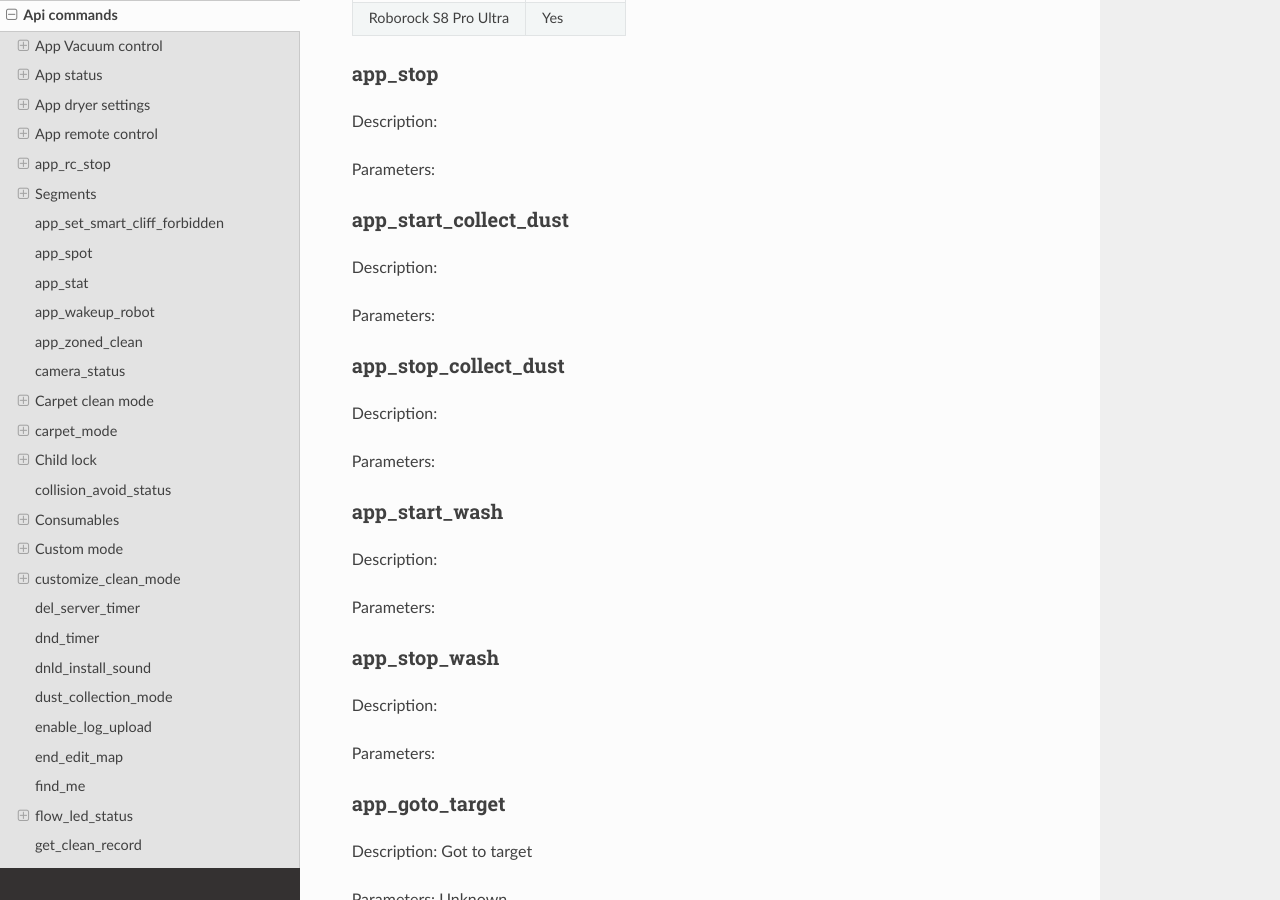
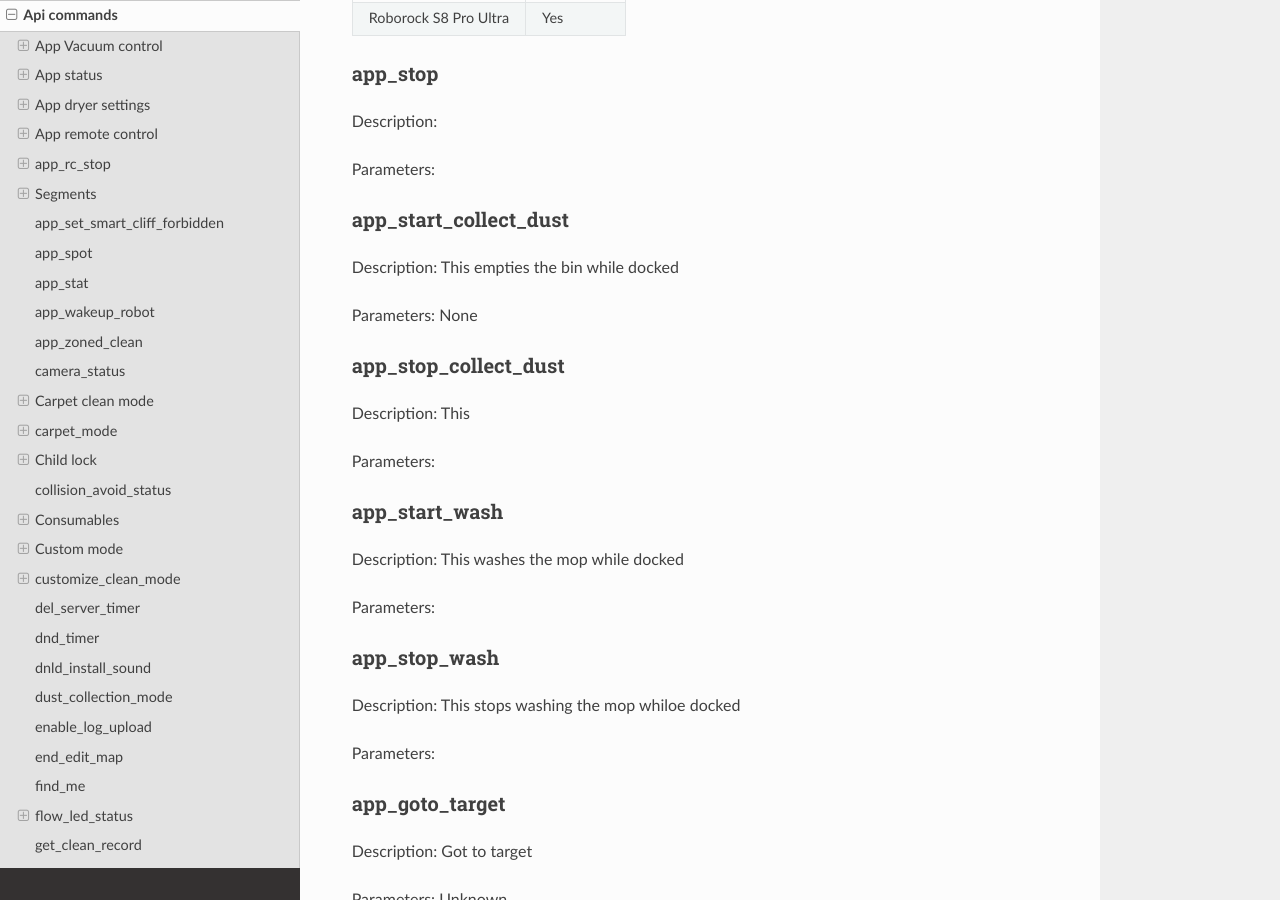
Before and after one commit to humbertogontijo/python-roborock, a Sphinx documentation site: the page built from docs/source/api_commands.rst, in a window 1280 px wide and 900 px high, scrolled down 707 px. Built offline with Sphinx 7.4.7 and the Read the Docs theme 2.0.0, drawn with Linux system fonts in a browser that asks for light colours; some of the changed text lies outside the part shown.

Commit message:
Grouping of commands - might be a cause for concern

````diff
--- a/docs/source/api_commands.rst
+++ b/docs/source/api_commands.rst
@@ -40,21 +40,21 @@ Parameters:
 app_start_collect_dust
 ~~~~~~~~~~~~~~~~~~~~~~
 
-Description:
-
-Parameters:
+Description: This empties the bin while docked
+
+Parameters: None
 
 app_stop_collect_dust
 ~~~~~~~~~~~~~~~~~~~~~~
 
-Description:
+Description: This
 
 Parameters:
 
 app_start_wash
 ~~~~~~~~~~~~~~
 
-Description:
+Description: This washes the mop while docked
 
 Parameters:
 
@@ -62,7 +62,7 @@ Parameters:
 app_stop_wash
 ~~~~~~~~~~~~~
 
-Description:
+Description: This stops washing the mop whiloe docked
 
 Parameters:
 
@@ -945,7 +945,7 @@ Roborock S8 Pro Ultra   Yes
 ======================  =========
 
 get_map_v1
-----------
+~~~~~~~~~~
 
 Description: Returns the map
 
@@ -1397,9 +1397,11 @@ Returns:
 
     volume: The volume of the sound played by the vacuum
 
-```
-70
-```
+Example::
+
+    72
+
+
 
 ======================  =========
 Vacuum Model            Supported
@@ -1414,11 +1416,10 @@ Description: Sets the volume of the sound played by the vacuum
 
 Parameters: volume
 
-Returns ok or error
-
-```
+Returns: ok or error
+
 roborock -d command --device_id aHiddenDeviceId --cmd set_sound_volume --params 72
-```
+
 
 ======================  =========
 Vacuum Model            Supported
````
